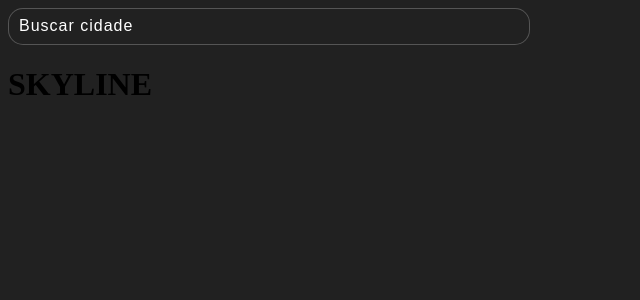
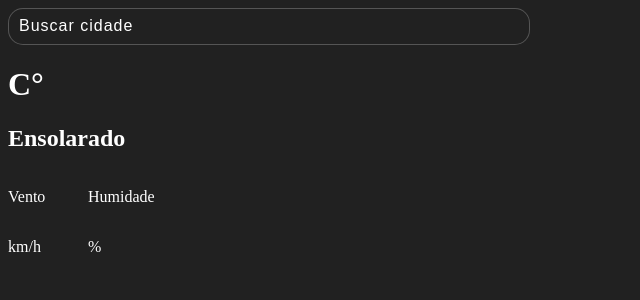
Before and after one commit to becsnr/skyline, a React (Vite) app in the folder skyline/: page / in a window 1280 px wide. Shown: the top 300 px of the page, without its empty margins (0-640 px from the left). Built offline with nearby package versions, Linux system fonts and the light colour scheme.

Commit message:
temperatura

```diff
--- a/skyline/src/App.jsx
+++ b/skyline/src/App.jsx
@@ -4,7 +4,6 @@ function App() {
   return (
     <>
       <Layout />
-      <h1>SKYLINE</h1>
     </>
   )
 }
--- /dev/null
+++ b/skyline/src/components/Temp.jsx
@@ -0,0 +1,19 @@
+import styles from './Temp.module.css'
+
+function Temp() {
+    return (
+        <div className={styles.container}>
+            <h1>C°</h1>
+            <h2>Ensolarado</h2>
+
+            <div className={styles.info}>
+                <p>Vento</p>
+                <p>Humidade</p>
+                <p>km/h</p>
+                <p>%</p>
+            </div>
+        </div>
+    )
+}
+
+export default Temp
--- /dev/null
+++ b/skyline/src/components/Temp.module.css
@@ -0,0 +1,4 @@
+.info {
+    display: grid;
+    grid-template-columns: repeat(2, 80px);
+}
--- a/skyline/src/index.css
+++ b/skyline/src/index.css
@@ -1,3 +1,4 @@
 * {
     background-color: #212121;
+    color: white;
 }
--- a/skyline/src/layout/Layout.jsx
+++ b/skyline/src/layout/Layout.jsx
@@ -1,6 +1,7 @@
 import styles from './Layout.module.css'
 
 import Input from "../components/Input"
+import Temp from '../components/Temp'
 
 function Layout() {
     return (
@@ -10,7 +11,7 @@ function Layout() {
             </div>
 
             <div className={styles.container}>
-
+                <Temp />
             </div>
         </>
     )
```
